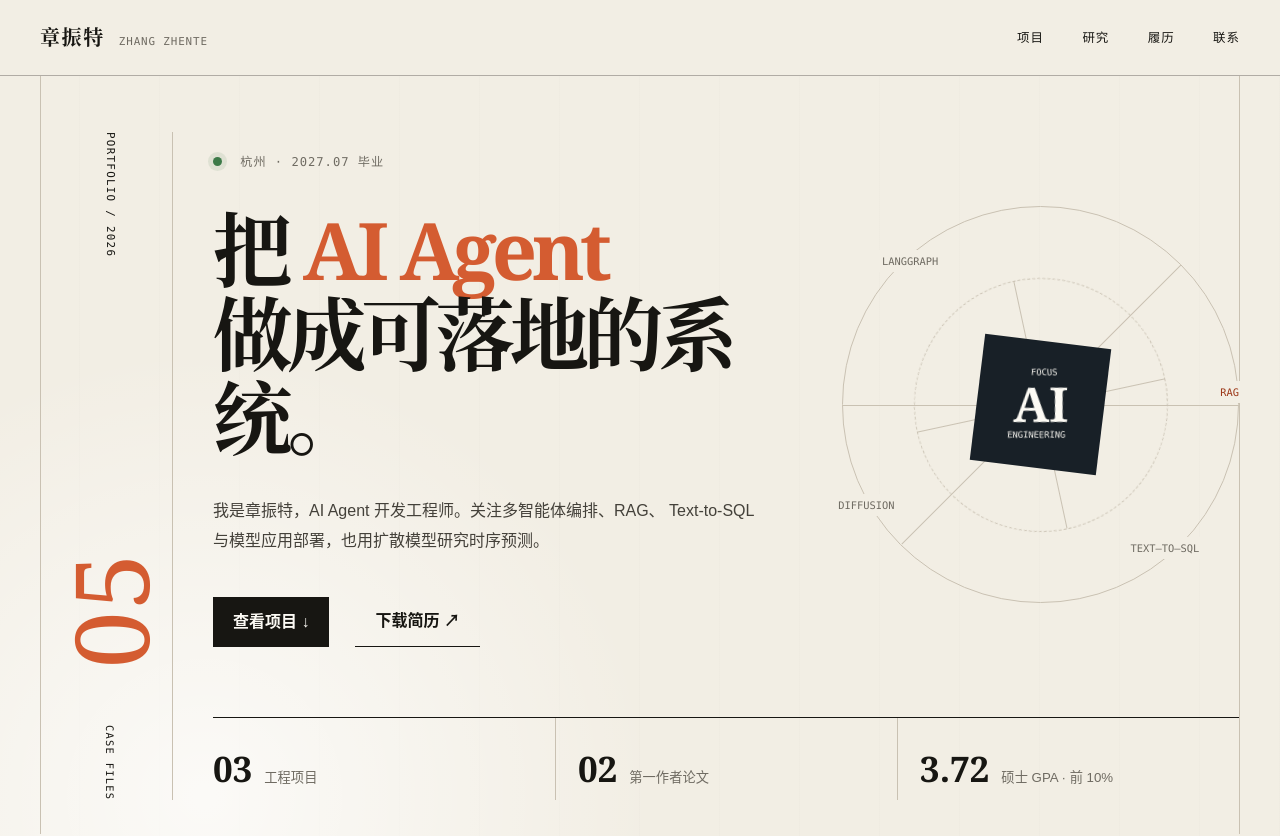
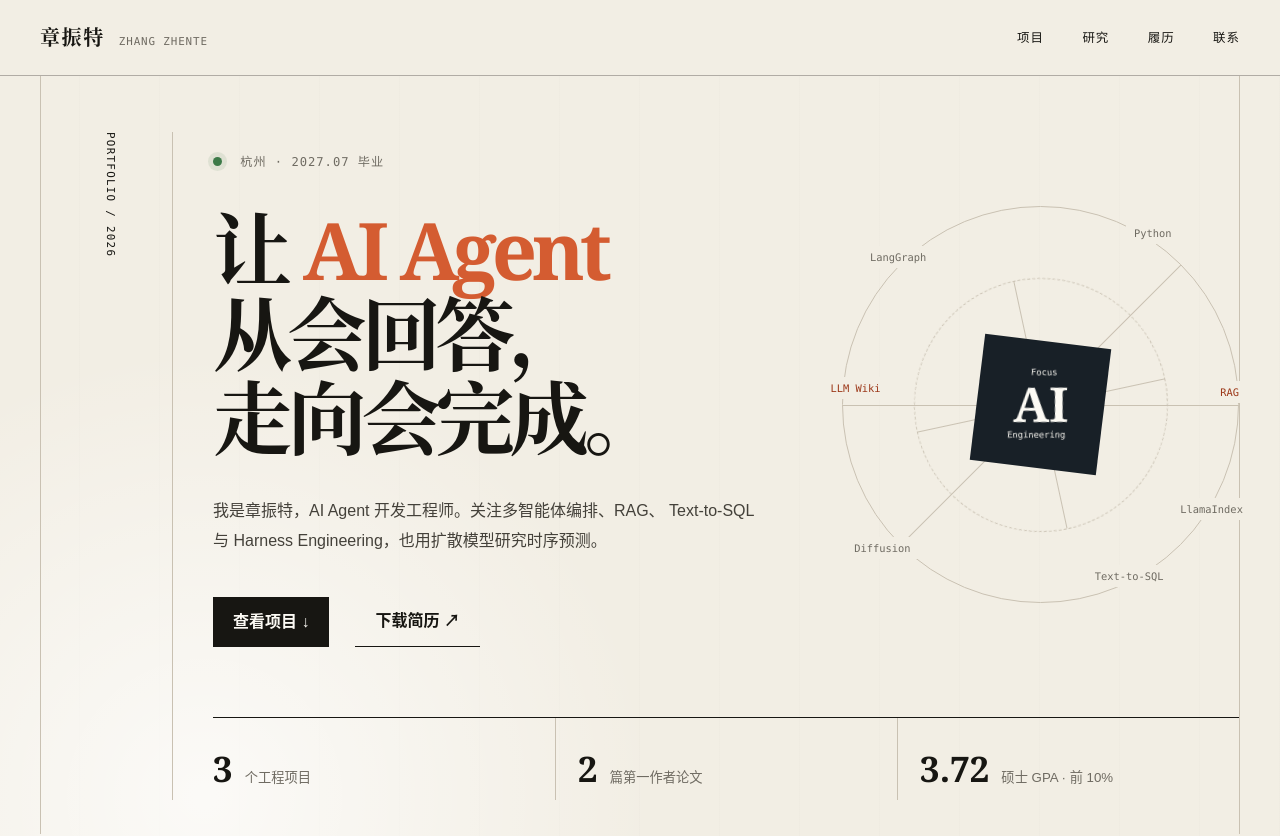
Before and after one commit to TT-20011031/zhangzhente-portfolio, a Next.js app: page / in a window 1280 px wide. Shown: the top 836 px of the page. Built offline with nearby package versions, Linux system fonts and the light colour scheme.

Commit message:
Refresh homepage AI Agent messaging

```diff
--- a/src/app/globals.css
+++ b/src/app/globals.css
@@ -342,10 +342,13 @@ img {
   font-size: .65rem;
 }
 
-.orbit-a { top: 11%; left: 8%; }
+.orbit-a { top: 10%; left: 5%; }
+.orbit-e { top: 4%; right: 15%; }
 .orbit-b { top: 44%; right: -2%; color: var(--accent-text); }
-.orbit-c { bottom: 11%; right: 8%; }
-.orbit-d { bottom: 22%; left: -3%; }
+.orbit-f { right: -3%; bottom: 21%; }
+.orbit-c { right: 17%; bottom: 4%; }
+.orbit-d { bottom: 11%; left: 1%; }
+.orbit-g { top: 43%; left: -5%; color: var(--accent-text); }
 
 .orbit-core {
   position: absolute;
@@ -898,7 +901,7 @@ img {
   .hero-index small { margin: 0; }
   .hero-copy { padding: 0; }
   .availability { margin-bottom: 25px; }
-  .hero h1 { font-size: clamp(3.2rem, 15vw, 5.4rem); }
+  .hero h1 { font-size: clamp(2.8rem, 12vw, 5.4rem); }
   .hero h1 em { white-space: normal; }
   .hero-lede { margin-top: 28px; }
   .hero-orbit { justify-self: center; width: min(84vw, 390px); }
@@ -941,7 +944,7 @@ img {
 
 @media (max-width: 430px) {
   .site-header nav { display: none; }
-  .hero h1 { font-size: clamp(2.95rem, 14.2vw, 4.2rem); }
+  .hero h1 { font-size: clamp(2.8rem, 12vw, 3.25rem); }
   .hero-actions { align-items: stretch; flex-direction: column; gap: 12px; }
   .button-solid,
   .button-line { width: 100%; }
--- a/src/app/page.tsx
+++ b/src/app/page.tsx
@@ -15,20 +15,20 @@ export default function Home() {
       <section className="hero page-shell" id="top">
         <div className="hero-index" aria-hidden="true">
           <span>PORTFOLIO / 2026</span>
-          <strong>05</strong>
-          <small>CASE FILES</small>
         </div>
 
         <div className="hero-copy">
           <p className="availability"><i /> 杭州 · 2027.07 毕业</p>
           <h1>
-            把 <em>AI Agent</em>
+            让 <em>AI Agent</em>
             <br />
-            做成可落地的系统。
+            从会回答，
+            <br />
+            走向会完成。
           </h1>
           <p className="hero-lede">
             我是章振特，AI Agent 开发工程师。关注多智能体编排、RAG、
-            Text-to-SQL 与模型应用部署，也用扩散模型研究时序预测。
+            Text-to-SQL 与 Harness Engineering，也用扩散模型研究时序预测。
           </p>
           <div className="hero-actions">
             <Link className="button-solid" href="#work">查看项目 ↓</Link>
@@ -39,20 +39,23 @@ export default function Home() {
         <div className="hero-orbit" aria-label="核心能力关系图">
           <div className="orbit-ring orbit-outer" />
           <div className="orbit-ring orbit-inner" />
-          <span className="orbit-label orbit-a">LANGGRAPH</span>
+          <span className="orbit-label orbit-a">LangGraph</span>
+          <span className="orbit-label orbit-e">Python</span>
           <span className="orbit-label orbit-b">RAG</span>
-          <span className="orbit-label orbit-c">TEXT–TO–SQL</span>
-          <span className="orbit-label orbit-d">DIFFUSION</span>
+          <span className="orbit-label orbit-f">LlamaIndex</span>
+          <span className="orbit-label orbit-c">Text-to-SQL</span>
+          <span className="orbit-label orbit-d">Diffusion</span>
+          <span className="orbit-label orbit-g">LLM Wiki</span>
           <div className="orbit-core">
-            <small>FOCUS</small>
+            <small>Focus</small>
             <b>AI</b>
-            <span>ENGINEERING</span>
+            <span>Engineering</span>
           </div>
         </div>
 
         <div className="proof-line">
-          <div><b>03</b><span>工程项目</span></div>
-          <div><b>02</b><span>第一作者论文</span></div>
+          <div><b>3</b><span>个工程项目</span></div>
+          <div><b>2</b><span>篇第一作者论文</span></div>
           <div><b>3.72</b><span>硕士 GPA · 前 10%</span></div>
         </div>
       </section>
```
